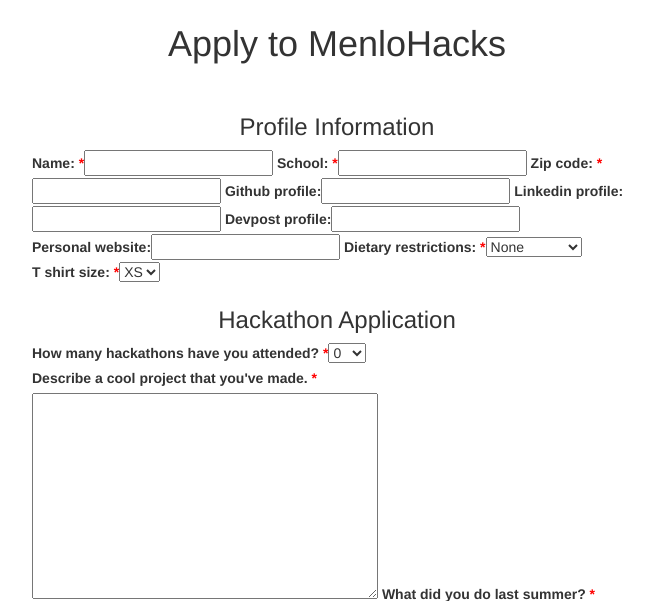
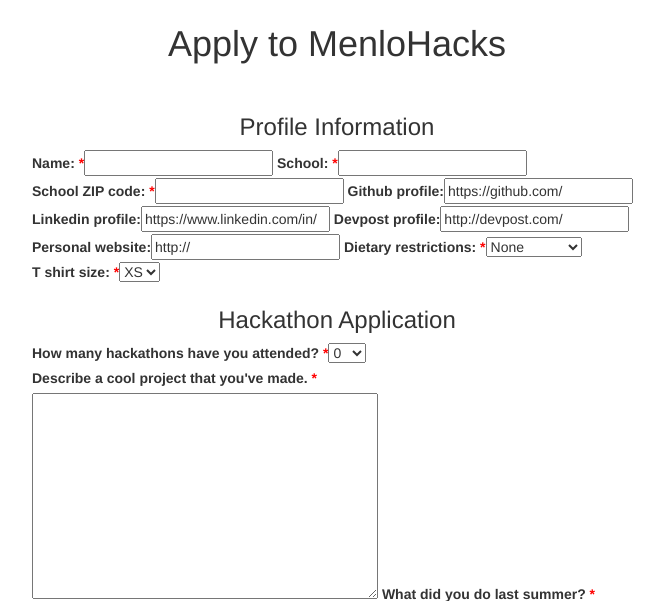
Before and after one commit to MenloHacks/StudentApplication, a Django app: page / in a window 1280 px wide. Shown: the part 51-652 px from the top of the page, without its empty margins (303-967 px from the left). Run offline with Django 3.2, Linux system fonts and the light colour scheme; the visitor is signed in with stand-in values (Sample User, id 1); data that the repository does not hold is empty; some libraries are stand-ins or nearby versions.

Commit message:
Added pre-fill for websites on user profile

```diff
--- a/application/forms.py
+++ b/application/forms.py
@@ -25,3 +25,5 @@
             'github_profile', 'linkedin_profile', 'devpost_profile',
             'personal_website', 'dietary_restrictions', 't_shirt_size'
         ]
+
+        labels = {"zip_code":"School ZIP code"}
--- a/application/models.py
+++ b/application/models.py
@@ -51,10 +51,10 @@
     school = models.CharField(max_length=150)
     zip_code = models.IntegerField()
 
-    github_profile = models.URLField(blank=True)
-    linkedin_profile = models.URLField(blank=True)
-    devpost_profile = models.URLField(blank=True)
-    personal_website = models.URLField(blank=True)
+    github_profile = models.URLField(blank=True, default="https://github.com/")
+    linkedin_profile = models.URLField(blank=True, default="https://www.linkedin.com/in/")
+    devpost_profile = models.URLField(blank=True, default="http://devpost.com/")
+    personal_website = models.URLField(blank=True, default="http://")
     dietary_restrictions = models.CharField(max_length=15, choices=DIETARY_RESTRICTIONS, default="None")
     t_shirt_size = models.CharField(max_length=2, choices=T_SHIRT_SIZES, default="XS")
 
--- a/application/templates/registration/logged_out.html
+++ b/application/templates/registration/logged_out.html
@@ -1,6 +1,8 @@
 {% extends "base.html" %}
-{% load i18n %}
 
 {% block content %}
-<p>{% trans "Logged out" %}</p>
+<h2>Logged Out</h2>
+<p>
+    Return to our <a href="http://menlohacks.com/">main website</a>.
+</p>
 {% endblock %}
```
